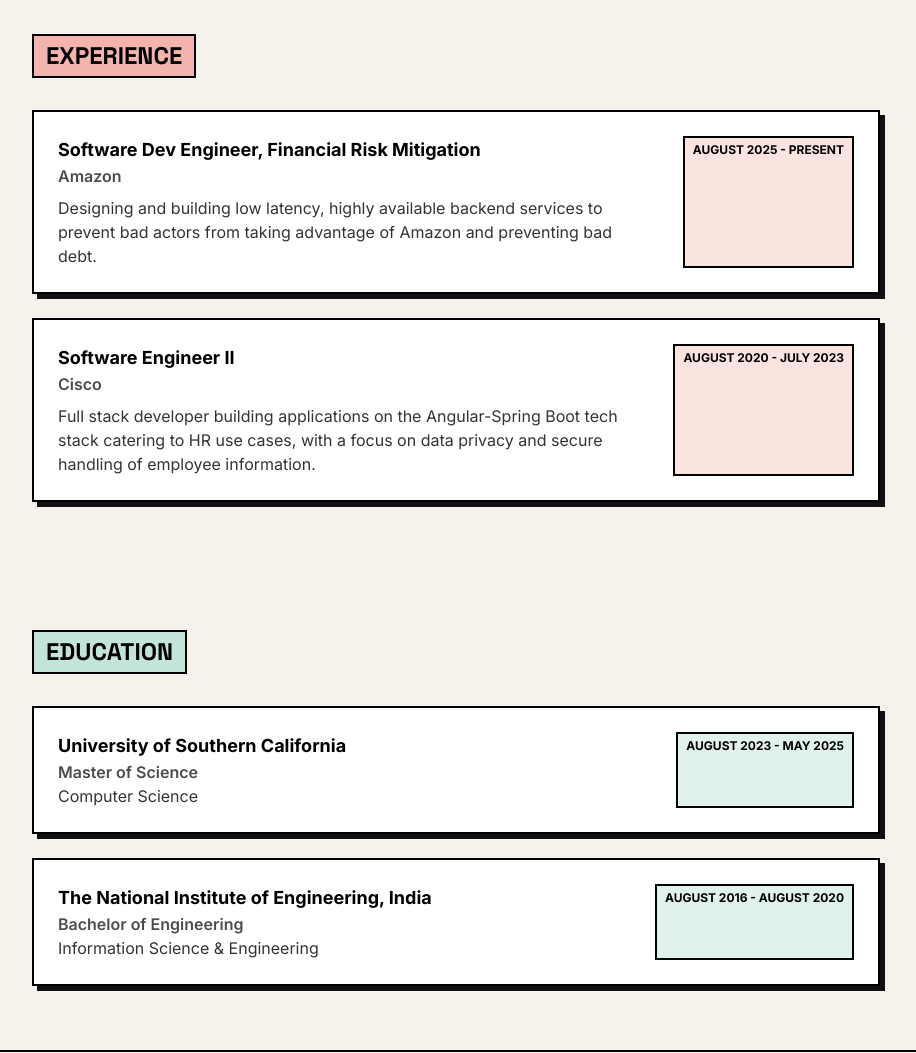
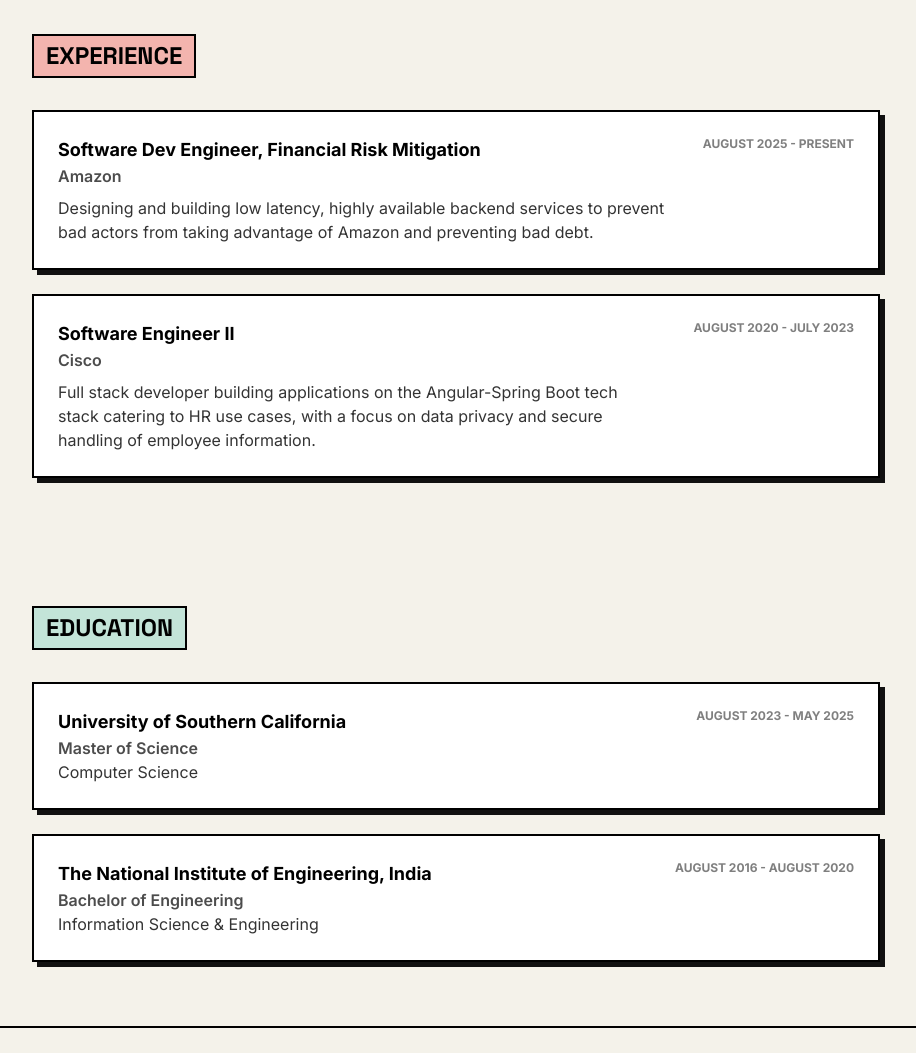
Before and after one commit to sriramv-98/sriramv-98.github.io, an Astro site: page / in a window 1280 px wide. Shown: the part 660-1713 px from the top of the page, without its empty margins (184-1100 px from the left). Built offline with nearby package versions, Linux system fonts and the light colour scheme; Astro itself is replaced by a stand-in of ours.

Commit message:
Remove boxed styling from date/period labels — plain muted text instead

```diff
--- a/src/pages/blog/index.astro
+++ b/src/pages/blog/index.astro
@@ -37,7 +37,7 @@ const posts = (await getCollection('blog', ({ data }) => !data.draft)).sort(
           <h2 class="text-xl font-bold text-black">
             {post.data.title}
           </h2>
-          <p class="mt-1 inline-block border-2 border-black bg-mint/50 px-1.5 py-0.5 text-xs font-bold uppercase text-black">
+          <p class="mt-1 text-xs font-bold uppercase text-black/50">
             {post.data.pubDate.toLocaleDateString('en-US', { year: 'numeric', month: 'long', day: 'numeric' })}
           </p>
           <p class="mt-2 text-black/80">{post.data.description}</p>
--- a/src/pages/index.astro
+++ b/src/pages/index.astro
@@ -110,7 +110,7 @@ const education = [
               <p class="font-semibold text-black/70">{item.org}</p>
               <p class="mt-2 max-w-2xl text-black/80">{item.description}</p>
             </div>
-            <p class="whitespace-nowrap border-2 border-black bg-accent-soft px-2 py-1 text-xs font-bold uppercase sm:text-right">
+            <p class="whitespace-nowrap text-xs font-bold uppercase text-black/50 sm:text-right">
               {item.period}
             </p>
           </div>
@@ -131,7 +131,7 @@ const education = [
               <p class="font-semibold text-black/70">{item.degree}</p>
               <p class="text-black/80">{item.field}</p>
             </div>
-            <p class="whitespace-nowrap border-2 border-black bg-mint/50 px-2 py-1 text-xs font-bold uppercase sm:text-right">
+            <p class="whitespace-nowrap text-xs font-bold uppercase text-black/50 sm:text-right">
               {item.period}
             </p>
           </div>
```
